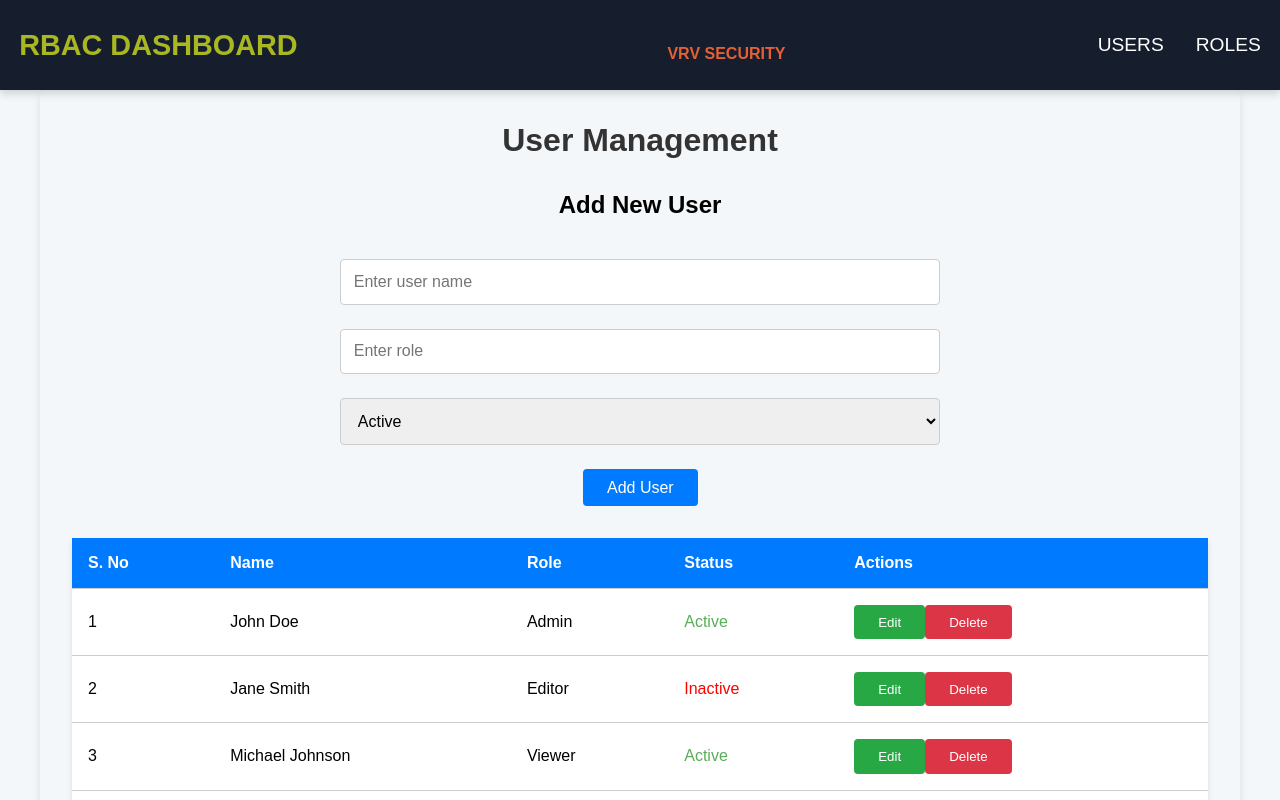
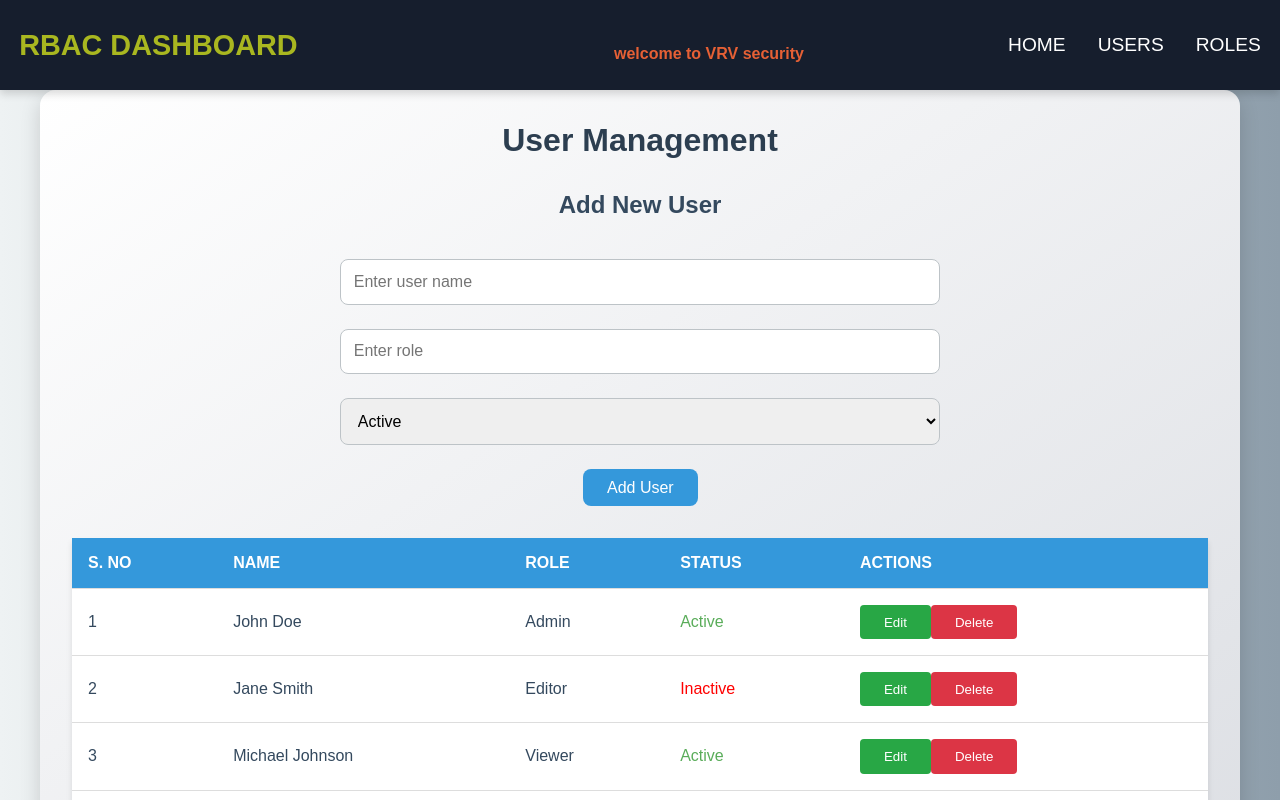
Before and after one commit to nagasai1155/VrV_frontend_assignment, a React (Vite) app in the folder vite-project/: page /users in a window 1280 px wide. Shown: the top 800 px of the page. Built offline with nearby package versions, Linux system fonts and the light colour scheme.

Commit message:
successfully added all the functinality

```diff
--- a/vite-project/src/App.jsx
+++ b/vite-project/src/App.jsx
@@ -1,6 +1,7 @@
 import { BrowserRouter as Router, Routes, Route, Link } from 'react-router-dom';
 import UserManagement from './pages/UserManagement/UserManagement';
 import RoleManagement from './pages/RoleManagement/RoleManagement';
+import AnimatedWelcome from './pages/AnimatedWelcome/AnimatedWelcome.jsx';
 import Navbar  from './components/Navbar/Navbar.jsx';
 function App() {
     return (
@@ -12,7 +13,7 @@ function App() {
                 <Link to="/roles">Roles</Link>
             </nav> */}
             <Routes>
-
+            <Route path="/" element={<AnimatedWelcome />} />
                 <Route path="/users" element={<UserManagement />} />
                 <Route path="/roles" element={<RoleManagement />} />
             </Routes>
--- a/vite-project/src/components/Navbar/Navbar.jsx
+++ b/vite-project/src/components/Navbar/Navbar.jsx
@@ -6,8 +6,13 @@ const Navbar = () => {
     return (
         <nav className={styles.navbar}>
             <div className={styles.logo}>RBAC Dashboard</div>
-         <center>   <div className={styles.floatingText}>VRV SECURITY</div></center>
+            <center>
+                <div className={styles.floatingText}> welcome to VRV security</div>
+            </center>
             <ul className={styles.navLinks}>
+                <li className={styles.navItem}>
+                    <Link to="/" className={styles.navLink}>Home</Link>
+                </li>
                 <li className={styles.navItem}>
                     <Link to="/users" className={styles.navLink}>Users</Link>
                 </li>
--- /dev/null
+++ b/vite-project/src/pages/AnimatedWelcome/AnimatedWelcome.jsx
@@ -0,0 +1,12 @@
+import React from 'react';
+import styles from './AnimatedWelcome.module.scss';
+
+const AnimatedWelcome = () => {
+    return (
+        <div className={styles.container}>
+            <h1 className={styles.text}> VRV Security is a cutting-edge technology company specializing in advanced cybersecurity solutions.</h1>
+        </div>
+    );
+};
+
+export default AnimatedWelcome;
--- /dev/null
+++ b/vite-project/src/pages/AnimatedWelcome/AnimatedWelcome.module.scss
@@ -0,0 +1,73 @@
+.container {
+    display: flex;
+    justify-content: center;
+    align-items: center;
+    height: 100vh;
+    background: linear-gradient(135deg, #57a483, #6580af, #9a4f9a, #b65b5b);
+    background-size: 400% 400%;
+    color: #f1eeec;
+    font-family: 'Arial', 'Times New Roman', Times, serif;
+    overflow: hidden;
+    padding: 20px;
+    text-align: center;
+    animation: gradientShift 10s ease infinite;
+}
+
+/* Gradient animation for a dynamic effect */
+@keyframes gradientShift {
+    0% {
+        background-position: 0% 50%;
+    }
+    50% {
+        background-position: 100% 50%;
+    }
+    100% {
+        background-position: 0% 50%;
+    }
+}
+
+
+.text {
+    font-size: 3rem;
+    font-weight: bold;
+    color: linear-gradient(green,yellow,pink,58deg);
+    animation: fadeInOut 4s infinite, slideIn 2s ease-in-out;
+}
+
+/* Keyframes for animations */
+@keyframes fadeInOut {
+    0%, 100% {
+        opacity: 0;
+    }
+    50% {
+        opacity: 1;
+    }
+}
+
+@keyframes slideIn {
+    0% {
+        transform: translateY(-50px);
+    }
+    100% {
+        transform: translateY(0);
+    }
+}
+
+/* Responsive styles */
+@media (max-width: 1200px) {
+    .text {
+        font-size: 2.5rem;
+    }
+}
+
+@media (max-width: 768px) {
+    .text {
+        font-size: 2rem;
+    }
+}
+
+@media (max-width: 480px) {
+    .text {
+        font-size: 1.5rem;
+    }
+}
--- a/vite-project/src/pages/UserManagement/UserManagement.module.scss
+++ b/vite-project/src/pages/UserManagement/UserManagement.module.scss
@@ -3,6 +3,8 @@ html, body {
     height: 100%;
     margin: 0;
     padding: 0;
+    font-family: 'Roboto', sans-serif;
+    background: linear-gradient(to right, #eef2f3, #8e9eab);
 }
 
 /* Wrapper Styles */
@@ -18,9 +20,9 @@ html, body {
 /* User Management */
 .userManagement {
     padding: 2rem;
-    background-color: #f4f7fa;
-    border-radius: 8px;
-    box-shadow: 0 4px 8px rgba(0, 0, 0, 0.1);
+    background: linear-gradient(145deg, #ffffff, #d4d7dd);
+    border-radius: 16px;
+    box-shadow: 0 8px 20px rgba(0, 0, 0, 0.15);
     max-width: 1200px;
     margin: 0 auto;
     width: 100%;
@@ -30,8 +32,7 @@ html, body {
     -ms-overflow-style: none;
     scrollbar-width: none;
     opacity: 0;
-    animation: fadeInContent 1s forwards;
-    animation-delay: 0.5s;
+    animation: fadeInSlide 1.5s cubic-bezier(0.25, 1, 0.5, 1) forwards;
 }
 
 /* Hide scrollbar for all browsers */
@@ -39,39 +40,39 @@ html, body {
     display: none;
 }
 
-/* Fade in content for userManagement */
-@keyframes fadeInContent {
+/* Fade in and slide animation for userManagement */
+@keyframes fadeInSlide {
     0% {
         opacity: 0;
-        transform: translateY(20px); /* Starts below */
+        transform: translateY(50px);
     }
     100% {
         opacity: 1;
-        transform: translateY(0); /* Ends at original position */
+        transform: translateY(0);
     }
 }
 
 /* Header Styles */
 .header {
-    font-size: 2rem;
-    font-weight: bold;
+    font-size: 2.5rem;
+    font-weight: 700;
     margin-bottom: 2rem;
-    color: #333;
+    color: #2c3e50;
     text-align: center;
     opacity: 0;
-    animation: fadeInText 1s forwards;
+    animation: zoomInText 1.2s cubic-bezier(0.25, 1, 0.5, 1) forwards;
     animation-delay: 0.7s;
 }
 
-/* Text Fade In */
-@keyframes fadeInText {
+/* Zoom-in animation for text */
+@keyframes zoomInText {
     0% {
         opacity: 0;
-        transform: translateY(10px); /* Starts slightly below */
+        transform: scale(0.8);
     }
     100% {
         opacity: 1;
-        transform: translateY(0); /* Ends at original position */
+        transform: scale(1);
     }
 }
 
@@ -83,59 +84,83 @@ html, body {
     margin-bottom: 2rem;
     width: 100%;
     opacity: 0;
-    animation: fadeInText 1s forwards;
+    animation: fadeInStagger 1.5s cubic-bezier(0.25, 1, 0.5, 1) forwards;
     animation-delay: 1s;
 }
 
+/* Staggered fade-in effect for form fields */
+@keyframes fadeInStagger {
+    0%, 30% {
+        opacity: 0;
+        transform: translateY(20px);
+    }
+    100% {
+        opacity: 1;
+        transform: translateY(0);
+    }
+}
+
 .formTitle {
-    font-size: 1.5rem;
+    font-size: 1.8rem;
     margin-bottom: 1rem;
     text-align: center;
+    color: #34495e;
     opacity: 0;
-    animation: fadeInText 1s forwards;
+    animation: fadeInStagger 1.5s cubic-bezier(0.25, 1, 0.5, 1) forwards;
     animation-delay: 1.2s;
 }
 
 .inputField {
-    padding: 0.8rem;
+    padding: 0.9rem;
     font-size: 1rem;
-    border: 1px solid #ccc;
-    border-radius: 4px;
-    transition: border 0.3s ease;
+    border: 1px solid #bdc3c7;
+    border-radius: 8px;
+    transition: border-color 0.3s ease, box-shadow 0.3s ease;
     width: 100%;
     max-width: 600px;
     margin: 0 auto;
     opacity: 0;
-    animation: fadeInText 1s forwards;
+    animation: fadeInStagger 1.5s cubic-bezier(0.25, 1, 0.5, 1) forwards;
     animation-delay: 1.5s;
 }
 
-/* Button Fade In */
+.inputField:focus {
+    border-color: #3498db;
+    box-shadow: 0 0 8px rgba(52, 152, 219, 0.5);
+}
+
+/* Button Styles */
 .addButton {
-    padding: 0.6rem 1.5rem;
-    background-color: #007bff;
+    padding: 0.8rem 2rem;
+    background-color: #3498db;
     color: #fff;
     font-size: 1rem;
     border: none;
-    border-radius: 4px;
+    border-radius: 8px;
     cursor: pointer;
-    transition: background-color 0.3s ease;
+    transition: background-color 0.3s ease, transform 0.3s ease;
     width: 140px;
     display: inline-block;
     margin: 0 auto;
     opacity: 0;
-    animation: fadeInButton 1s forwards;
+    animation: pulseButton 1.5s cubic-bezier(0.25, 1, 0.5, 1) forwards;
     animation-delay: 1.8s;
 }
 
-@keyframes fadeInButton {
+.addButton:hover {
+    background-color: #2980b9;
+    transform: scale(1.05);
+}
+
+/* Pulse animation for buttons */
+@keyframes pulseButton {
     0% {
         opacity: 0;
-        transform: scale(0.8); /* Starts small */
+        transform: scale(0.8);
     }
     100% {
         opacity: 1;
-        transform: scale(1); /* Ends at original size */
+        transform: scale(1);
     }
 }
 
@@ -145,33 +170,36 @@ html, body {
     border-collapse: collapse;
     margin-top: 2rem;
     box-shadow: 0 4px 6px rgba(0, 0, 0, 0.1);
+    opacity: 0;
+    animation: fadeInSlide 1.5s cubic-bezier(0.25, 1, 0.5, 1) forwards;
+    animation-delay: 2s;
 }
 
 .table th, .table td {
     padding: 1rem;
     text-align: left;
-    border-bottom: 1px solid #ccc;
-    opacity: 0;
-    animation: fadeInText 1s forwards;
-    animation-delay: 2s;
+    border-bottom: 1px solid #ddd;
 }
 
 .table th {
-    background-color: #007bff;
+    background-color: #3498db;
     color: #fff;
     font-weight: bold;
+    text-transform: uppercase;
 }
 
 .table td {
-    background-color: #fff;
+    background-color: #ffffff;
+    color: #34495e;
 }
 
 .table tr:hover {
-    background-color: #f1f1f1;
+    background-color: #ecf0f1;
     cursor: pointer;
-    transform: translateX(5px);
-    animation: hoverRow 0.2s forwards;
+    transform: scale(1.02);
+    transition: transform 0.2s ease, background-color 0.2s ease;
 }
+
 
 @keyframes hoverRow {
     0% {
```
Also changed, not shown: vite-project/src/images/logo-.png (added).
